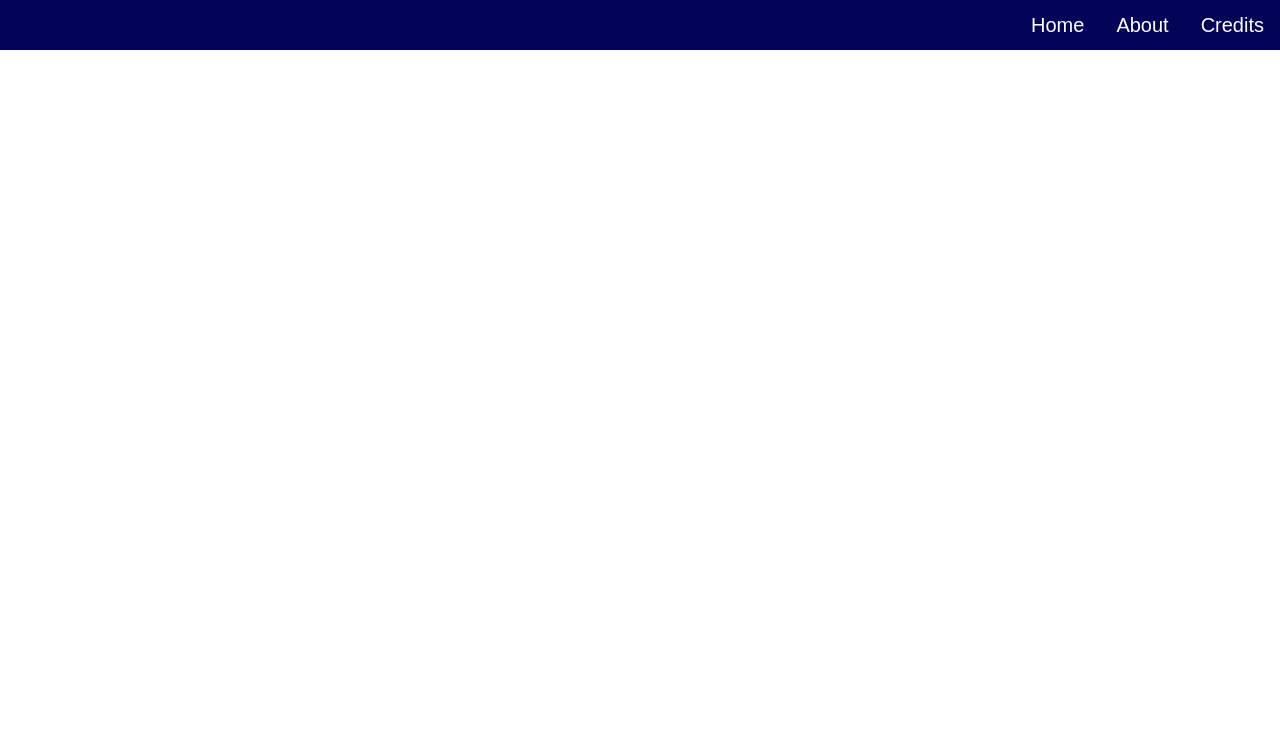
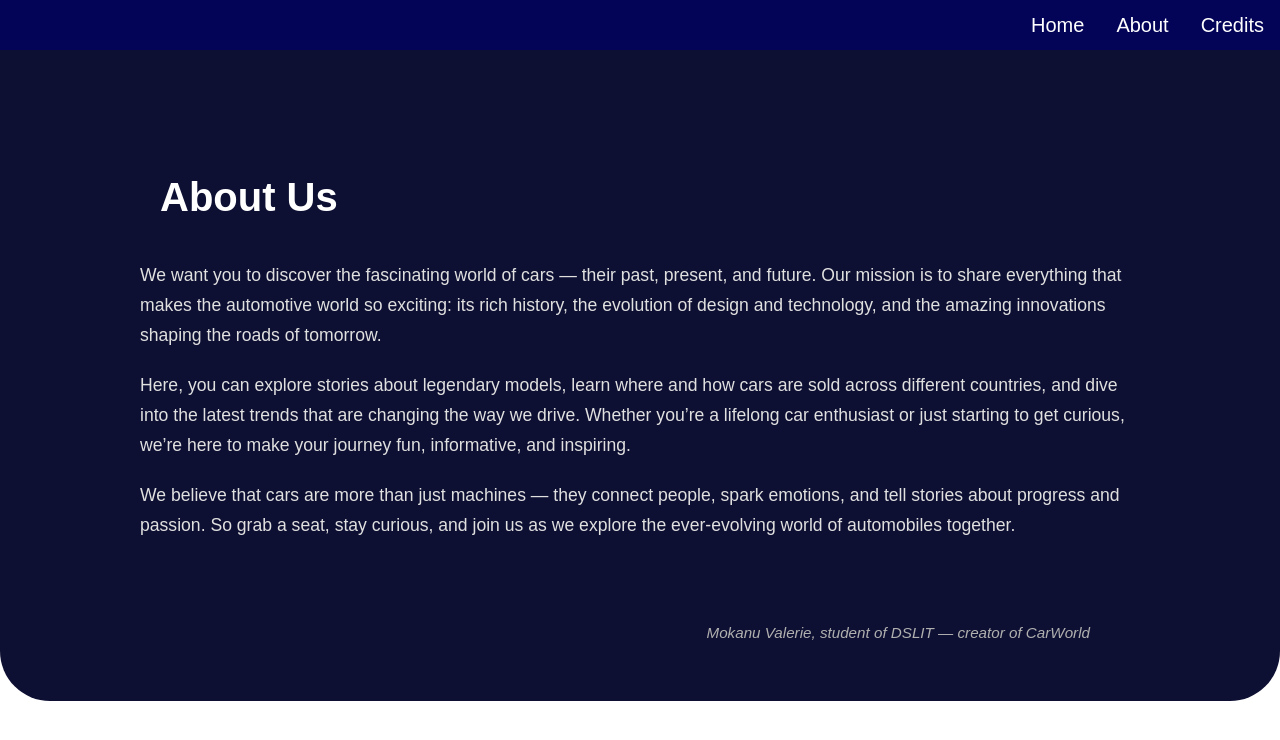
Before and after one commit to saoelier/CarSalesWB, a website: page about.html in a window 1280 px wide. Shown: the top 740 px of the page. Drawn offline with Linux system fonts and the light colour scheme.

Commit message:
28.10.25 10:54 Full About

```diff
--- a/about.html
+++ b/about.html
@@ -14,5 +14,32 @@
                 <a href="about.html" class="menu-item">Credits</a>
             </div>
         </div>
+<section id="about">
+  <div class="about-content">
+    <h2>About Us</h2>
+
+    <p>
+      We want you to discover the fascinating world of cars — their past, present, and future.
+      Our mission is to share everything that makes the automotive world so exciting: its rich history,
+      the evolution of design and technology, and the amazing innovations shaping the roads of tomorrow.
+    </p>
+
+    <p>
+      Here, you can explore stories about legendary models, learn where and how cars are sold across different countries,
+      and dive into the latest trends that are changing the way we drive. Whether you’re a lifelong car enthusiast
+      or just starting to get curious, we’re here to make your journey fun, informative, and inspiring.
+    </p>
+
+    <p>
+      We believe that cars are more than just machines — they connect people, spark emotions, and tell stories about
+      progress and passion. So grab a seat, stay curious, and join us as we explore the ever-evolving world
+      of automobiles together.
+    </p>
+  </div>
+  <p class="about-signature">
+      Mokanu Valerie, student of DSLIT — creator of CarWorld
+    </p>
+</section>
+
 </body>
 </html>
--- a/history.css
+++ b/history.css
@@ -1,13 +1,14 @@
 body {
   margin: 0;
-  background-color: #ffffffff;
+  background-color: #ffffff; /* білий фон */
   color: black;
   font-family: 'Roboto Nova', sans-serif;
 }
 html {
-  scroll-behavior: smooth;
+  scroll-behavior: smooth; /* плавна прокрутка */
 }
 
+/* Фонова частина сторінки */
 .background {
   width: 100%;
   height: 400px;
@@ -20,7 +21,7 @@ html {
   z-index: 1;
 }
 
-/* ===== ХЕДЕР ===== */
+/* ===== HEADER ===== */
 .header {
   width: 100%;
   height: 50px;
@@ -47,11 +48,11 @@ html {
 
 .menu-item:hover {
   background-color: #0E1033;
-  border: 2px solid white; /* колір фону при наведенні */
+  border: 2px solid white; /* рамка при наведенні */
   border-radius: 8px;
 }
 
-/* ===== ТАЙМЛАЙН ===== */
+/* ===== TIMELINE ===== */
 .timeline-container {
   width: 90%;
   max-width: 1200px;
@@ -59,7 +60,7 @@ html {
   top: 50%; /* центруємо по вертикалі відносно background */
   left: 50%; /* центруємо по горизонталі */
   transform: translate(-50%, -50%); /* точне центрування */
-  z-index: 5; /* над background, під хедером */
+  z-index: 5; /* над background, під header */
 }
 
 .timeline {
@@ -76,7 +77,7 @@ html {
   text-align: center;
 }
 
-/* Точки на лінії */
+/* Крапки на лінії */
 .dot {
   width: 16px;
   height: 16px;
@@ -89,12 +90,12 @@ html {
   transition: background-color 0.3s, transform 0.3s;
 }
 
-/* Роки */
+/* Роки (позначення) */
 .year {
   display: block;
   font-size: 2.5rem;
   cursor: pointer;
-  transition: color 0.3s, transform 0.3s;
+  transition: color 0.3s, transform 0.3s, font-size 0.3s;
   color: white; /* стандартний колір */
   text-decoration: none;
   white-space: nowrap; /* не дозволяємо переносити */
@@ -107,12 +108,7 @@ html {
   text-decoration: none;
 }
 
-.event:hover .year {
-  color: #003e91;
-  transform: scale(3);
-}
-
-/* Ховер ефекти */
+/* Ефекти при наведенні */
 .event:hover .dot {
   background-color: #003e91;
   transform: translateX(-50%) scale(1.3);
@@ -120,12 +116,12 @@ html {
 
 .event:hover .year {
   color: #003e91;
-  font-size: 3rem; /* збільшуємо на 30% */
-  transition: color 0.3s, transform 0.3s;
-  text-style: italic 0.3s;
+  transform: translateX(-50%) scale(3); /* масштаб і центр по X */
+  font-size: 3rem; /* збільшення розміру */
+  font-style: italic; /* курсив */
 }
 
-/* Чергування над/під лінією */
+/* Чергування розташування над/під лінією */
 .timeline.alternate .event:nth-child(odd) .year {
   position: absolute;
   bottom: 60px;
@@ -139,6 +135,8 @@ html {
   left: 50%;
   transform: translateX(-50%);
 }
+
+/* Блоки подій під таймлайном */
 .events-below {
   width: 90%;
   max-width: 1200px;
@@ -147,14 +145,15 @@ html {
   flex-direction: column;
   gap: 40px;
 }
+
 .event-block {
   display: flex;
   align-items: center;
   justify-content: flex-start;
-  gap: 30px; /* трохи більша відстань між елементами */
-  padding: 25px 20px; /* додаємо внутрішній відступ */
-  border-radius: 12px; /* м’які краї */
-  background-color: #f5f5f5; /* легкий фон для контрасту (опційно) */
+  gap: 30px; /* відстань між елементами */
+  padding: 25px 20px; /* внутрішній відступ */
+  border-radius: 12px; /* округлені кути */
+  background-color: #f5f5f5; /* легкий фон для контрасту */
   box-shadow: 0 4px 15px rgba(0, 0, 0, 0.1); /* тінь для глибини */
   transition: transform 0.3s, box-shadow 0.3s;
 }
@@ -164,21 +163,23 @@ html {
   box-shadow: 0 6px 20px rgba(0, 0, 0, 0.15);
 }
 
+/* Нумерація в блоках подій */
 .numbers {
   display: flex;
   flex-direction: column;
   justify-content: center;
   text-align: right;
   font-weight: bold;
-  font-size: clamp(2rem, 5vw, 3.5rem); /* було менше — тепер більші цифри */
+  font-size: clamp(2rem, 5vw, 3.5rem); /* адаптивний розмір цифр */
   line-height: 1;
   flex-shrink: 0;
 }
 
+/* Текстовий вміст блоку події */
 .text {
   flex: 1;
   text-align: left;
-  font-size: clamp(1.2rem, 2vw, 1.6rem); /* трохи більший шрифт тексту */
+  font-size: clamp(1.2rem, 2vw, 1.6rem); /* адаптивний шрифт для тексту */
   line-height: 1.4;
 }
 
@@ -187,13 +188,16 @@ html {
   margin-bottom: 8px;
 }
 
+/* Зображення в блоці події */
 .image img {
   width: auto;
-  max-height: 180px; /* було 150px — трохи збільшено */
+  max-height: 180px; /* максимально дозволена висота */
   border-radius: 10px;
   flex-shrink: 0;
   object-fit: cover;
 }
+
+/* Кнопка повороту вгору сторінки */
 #backToTop {
   position: fixed;      /* плаваючий внизу */
   bottom: 30px;
--- a/index.css
+++ b/index.css
@@ -295,3 +295,67 @@ body:has(.frgrid:is(:hover, :focus-within, :active)) .grid-item,
 .frgrid .grid-item:nth-child(4) { transition-delay: 0.8s; }
 .frgrid .grid-item:nth-child(5) { transition-delay: 1s; }
 .frgrid .grid-item:nth-child(6) { transition-delay: 1.2s; }*/
+
+#about {
+  width: 100%;
+  max-width: 100vw;
+  box-sizing: border-box;
+  background-color: #0E1033;
+  color: white;
+  display: flex;
+  flex-direction: column;
+  align-items: center;
+  padding: 80px 20px 40px; /* нижній відступ для підпису */
+  font-family: 'Roboto Nova', sans-serif;
+  line-height: 1.7;
+  border-radius: 0 0 50px 50px;
+  overflow: hidden;
+}
+
+.about-content {
+  max-width: 1000px;
+  width: 100%;
+  text-align: left;
+  animation: fadeIn 1.5s ease forwards;
+}
+
+.about-content h2 {
+  font-size: 2.5rem;
+  margin-bottom: 30px;
+  border-left: 5px solid #0E1033;
+  padding-left: 15px;
+}
+
+.about-content p {
+  font-size: 1.1rem;
+  margin-bottom: 20px;
+  color: #e0e0e0;
+}
+
+/* ===== ПІДПИС ВНИЗУ ===== */
+.about-signature {
+  font-size: 0.95rem;
+  font-style: italic;
+  color: #b0b0b0;
+  margin-top: 60px;
+  text-align: right; /* підпис праворуч */
+  max-width: 900px;
+  width: 100%;
+  animation: fadeIn 1.5s ease forwards;
+}
+
+/* ===== Анімація ===== */
+@keyframes fadeIn {
+  from { opacity: 0; transform: translateY(30px); }
+  to { opacity: 1; transform: translateY(0); }
+}
+
+/* ===== Адаптив ===== */
+@media (max-width: 768px) {
+  .about-content h2 {
+    font-size: 2rem;
+  }
+  .about-signature {
+    text-align: left; /* на маленьких екранах підпис зліва */
+  }
+}
```
Also changed, not shown: index.html (+1 -1 lines).
